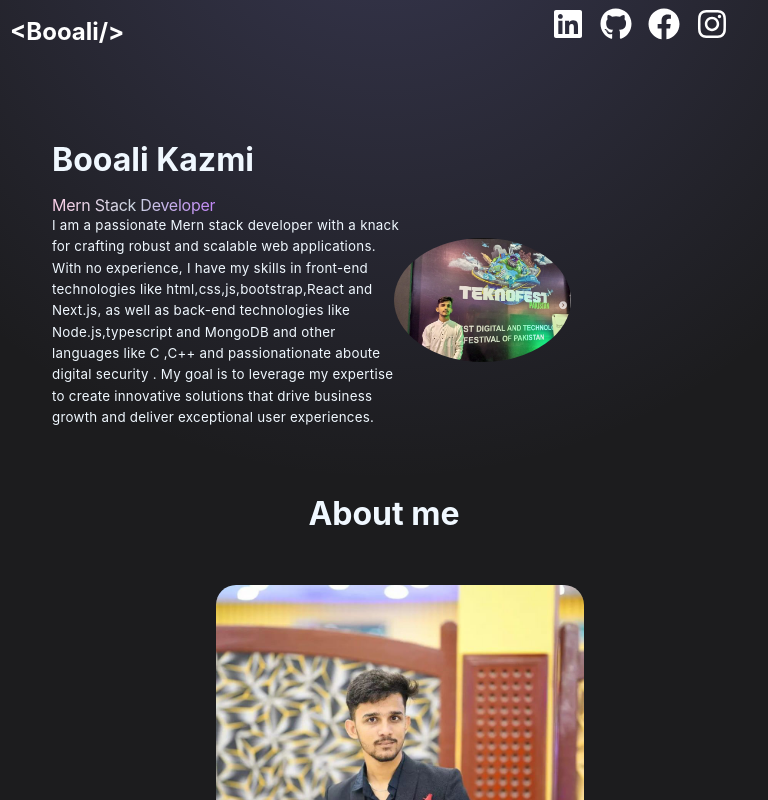
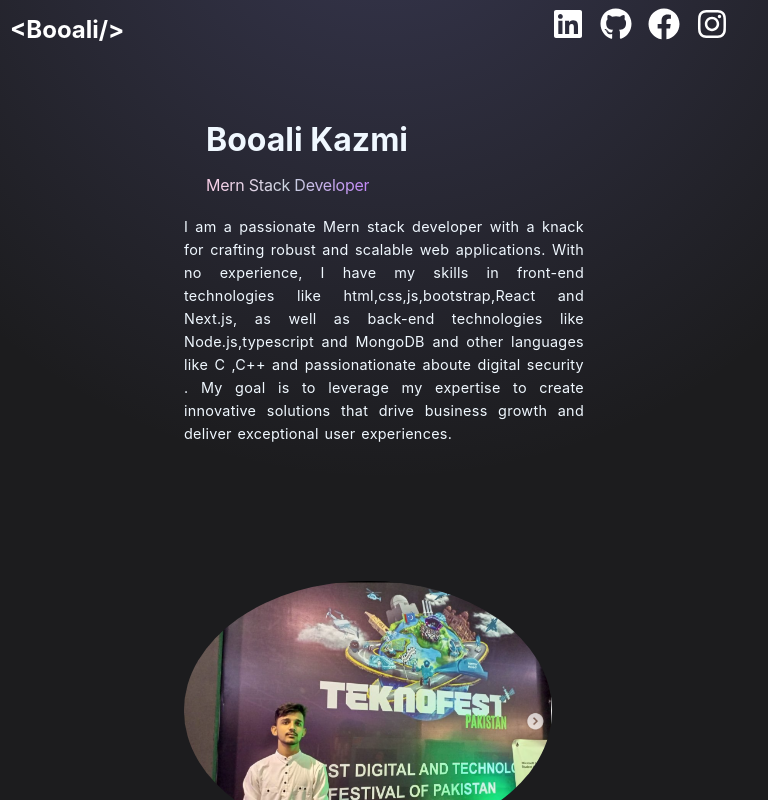
Before and after one commit to booali9/portfolio, a React (Create React App) app: page / in a window 768 px wide. Shown: the top 800 px of the page. Built offline with nearby package versions, Linux system fonts and the light colour scheme.

Commit message:
Update index.css

```diff
--- a/src/index.css
+++ b/src/index.css
@@ -495,6 +495,7 @@
   color: aliceblue;
   line-height: 1.6;
   letter-spacing: 0.02em;
+  word-spacing: 0.1em; /* Add word-spacing for consistency */
   text-align: justify;
   margin: 0 auto;
   padding: 30px 0 0 0;
@@ -502,23 +503,51 @@
   width: 100%;
   max-width: 400px;
   display: block;
+  -webkit-font-smoothing: antialiased; /* Smoother text rendering */
+  -moz-osx-font-smoothing: grayscale; /* Smoother text rendering on Firefox */
 }
 
-@media (min-width: 768px) {
+@media (max-width: 768px) {
   .graph {
-    text-align: left;
-    padding: 0;
-    margin-right: 0;
-    margin-left: 2rem;
+    font-size: 0.9rem; /* Adjust font size for mobile */
+    padding: 20px 10px; /* Adjust padding for mobile for better spacing */
+    line-height: 1.6; /* Keep line-height consistent */
+    letter-spacing: 0.02em; /* Keep letter-spacing consistent */
+    word-spacing: 0.1em; /* Keep word-spacing consistent */
+    text-align: justify; /* Ensure text remains justified */
+    -webkit-font-smoothing: antialiased; /* Smoother text rendering */
+    -moz-osx-font-smoothing: grayscale; /* Smoother text rendering on Firefox */
+    flex-wrap: wrap;
   }
 }
 
-@media (min-width: 1024px) {
+
+
+/* Adjustments for mobile view */
+@media (max-width: 768px) {
+  .hero-container {
+    padding: 0 1rem; /* Adjust padding for mobile */
+  }
+
+  .flex-container {
+    flex-direction: column; /* Stack items vertically on mobile */
+    text-align: center; /* Center text on mobile */
+  }
+
+  .text {
+    margin: 0 auto; /* Center text container */
+  }
+
+  .pic {
+    margin-top: 1rem; /* Add space between text and image */
+    text-align: center; /* Center the image */
+  }
+
   .graph {
-    font-size: 1rem;
-    margin-left: 3rem;
+    font-size: 0.9rem; /* Adjust font size for better readability on smaller screens */
   }
 }
+
 .flex-container .text {
   flex: 1;
   text-align: left;
```
